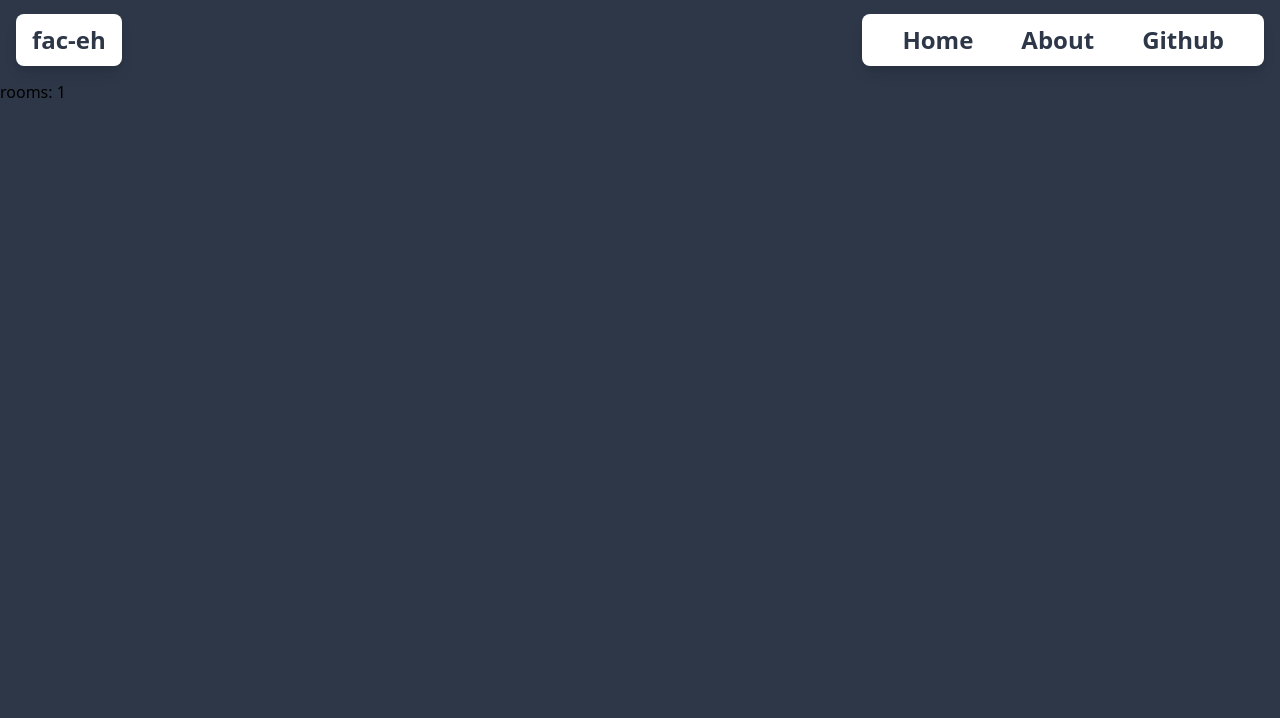
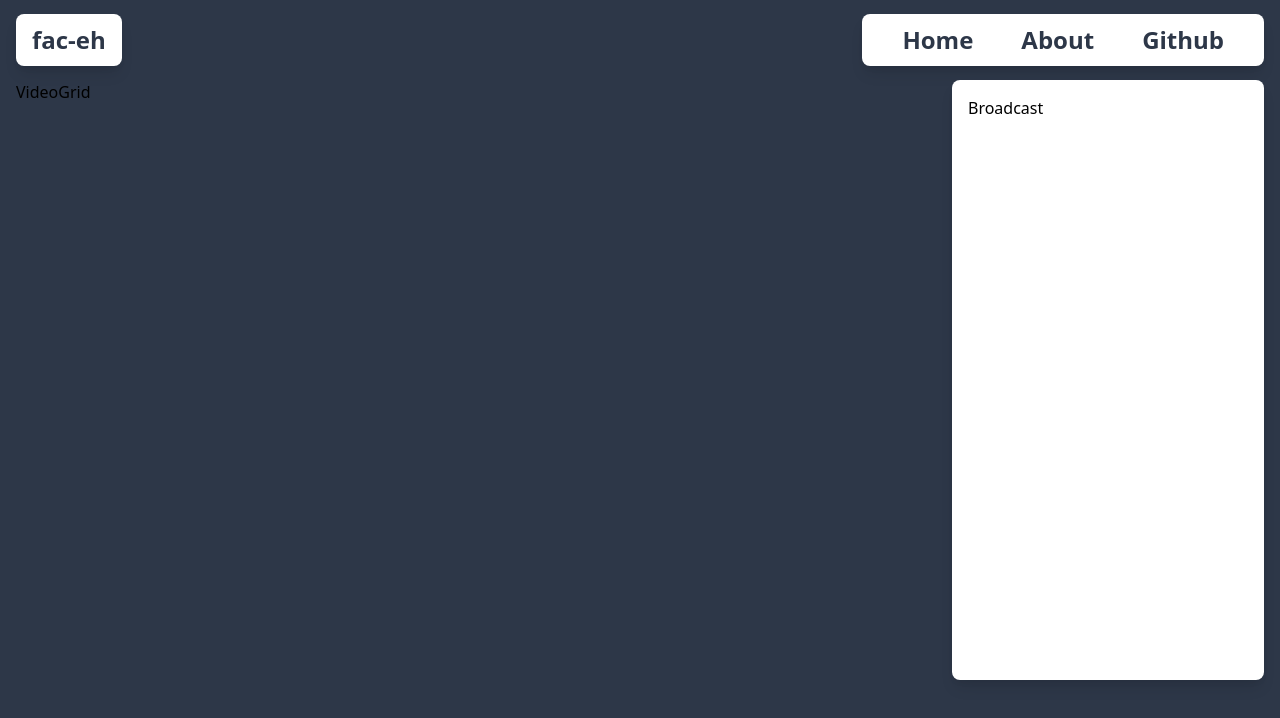
Before and after one commit to Rajakumardev/fac-eh-client, a React (Create React App) app: page /join/1 in a window 1280 px wide. Shown: the top 718 px of the page. Built offline with nearby package versions, Linux system fonts and the light colour scheme; no server answers.

Commit message:
socket connect, join room functionality, and chat room layout

```diff
--- /dev/null
+++ b/src/component/BroadCastPanel/BroadCastPanel.js
@@ -0,0 +1,12 @@
+import React from 'react'
+
+function BroadCastPanel() {
+    return (
+        <div className="flex-none bg-white p-4 h-full w-1/4 rounded-lg shadow-lg">
+            <h1>Broadcast</h1>
+
+        </div>
+    )
+}
+
+export default BroadCastPanel
--- /dev/null
+++ b/src/component/Video/Video.js
@@ -0,0 +1,11 @@
+import React from 'react'
+
+function Video() {
+    return (
+        <div className="border">
+            Video
+        </div>
+    )
+}
+
+export default Video
--- /dev/null
+++ b/src/component/VideoGrid/VideoGrid.js
@@ -0,0 +1,11 @@
+import React from 'react'
+
+function VideoGrid() {
+    return (
+        <div className="flex-grow flex-shrink-0 flex-1 w-3/4">
+            VideoGrid
+        </div>
+    )
+}
+
+export default VideoGrid
--- a/src/screens/Room.js
+++ b/src/screens/Room.js
@@ -1,12 +1,23 @@
-import React, { Fragment } from 'react'
+import React, { useEffect } from 'react'
 import { useParams } from 'react-router-dom'
+import io from 'socket.io-client';
+import VideoGrid from '../component/VideoGrid/VideoGrid';
+import BroadCastPanel from '../component/BroadCastPanel/BroadCastPanel';
 
 function Room() {
+    useEffect(() => {
+        const socketio = io(process.env.REACT_APP_SOCKET_URL);
+        socketio.emit('join',{roomid,displayName:"rk"+Math.random()});
+        socketio.on('NewUserJoined',(data) => {
+            console.log(data.displayName + " Joined the room.");
+        })
+    });
     const {roomid} = useParams();
     return (
-        <Fragment>
-            <h1>rooms: {roomid}</h1>
-        </Fragment>
+        <div className="flex px-4" style={{"height":"600px"}}>
+            <VideoGrid />
+            <BroadCastPanel/>
+        </div>
     )
 }
 
```
